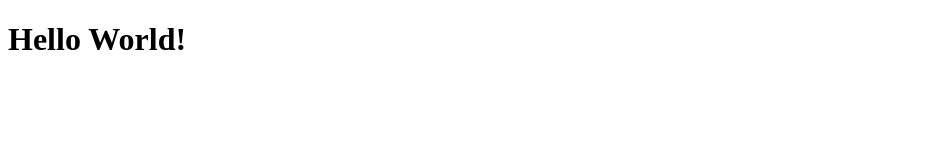
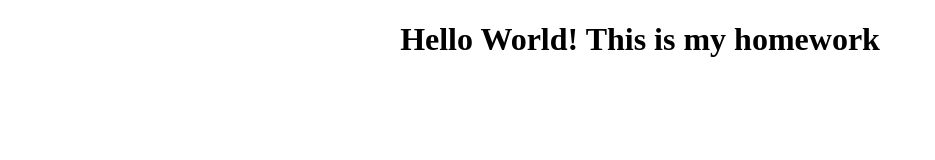
Before and after one commit to cassidyjean9/homework01, a plain HTML site: page index.html in a window 1280 px wide. Shown: the whole page, without its empty margins (0-935 px from the left). Drawn offline with Linux system fonts and the light colour scheme.

Commit message:
added stylesheet

```diff
--- a/index.html
+++ b/index.html
@@ -1,9 +1,10 @@
 <!DOCTYPE html>
 <html lang="en-us">
+    <link rel="stylesheet" type="text/css" href="style.css">
     <head>
         <title>My Webpage</title>
     </head>
     <body>
-        <h1>Hello World!</h1>
+        <h1>Hello World! This is my homework</h1>
     </body>
 </html>
--- /dev/null
+++ b/style.css
@@ -0,0 +1,3 @@
+body {
+    text-align: center;
+}
```
